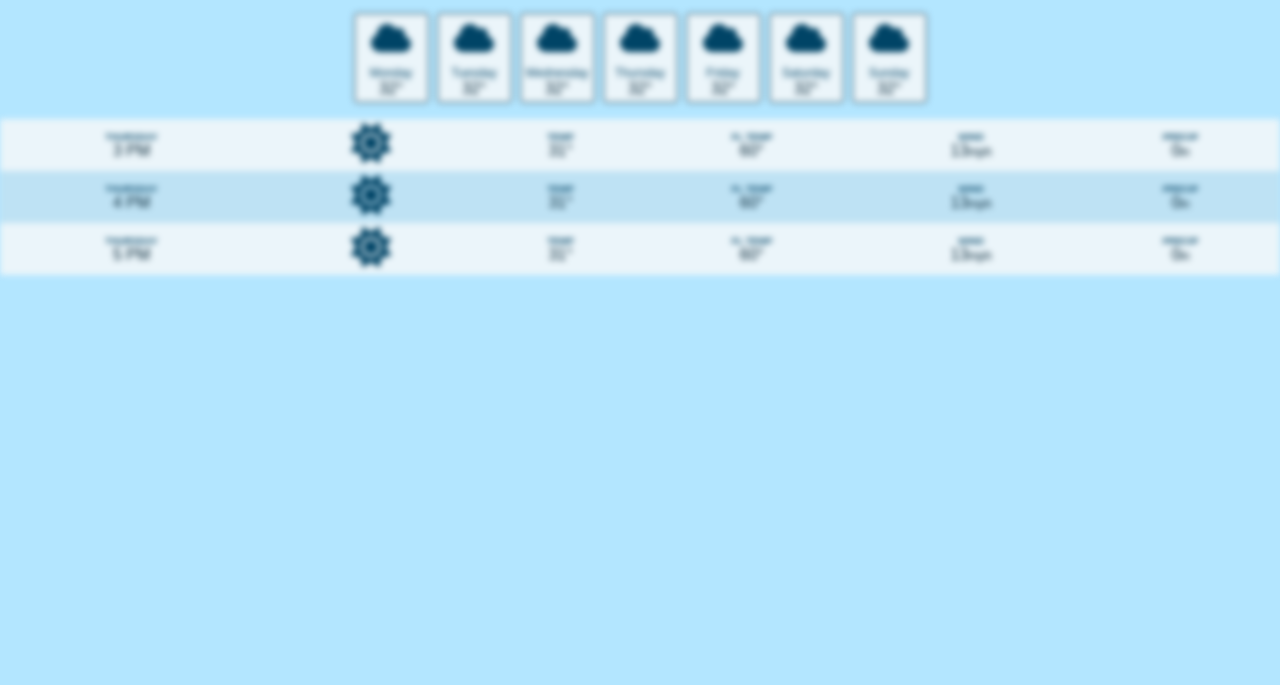
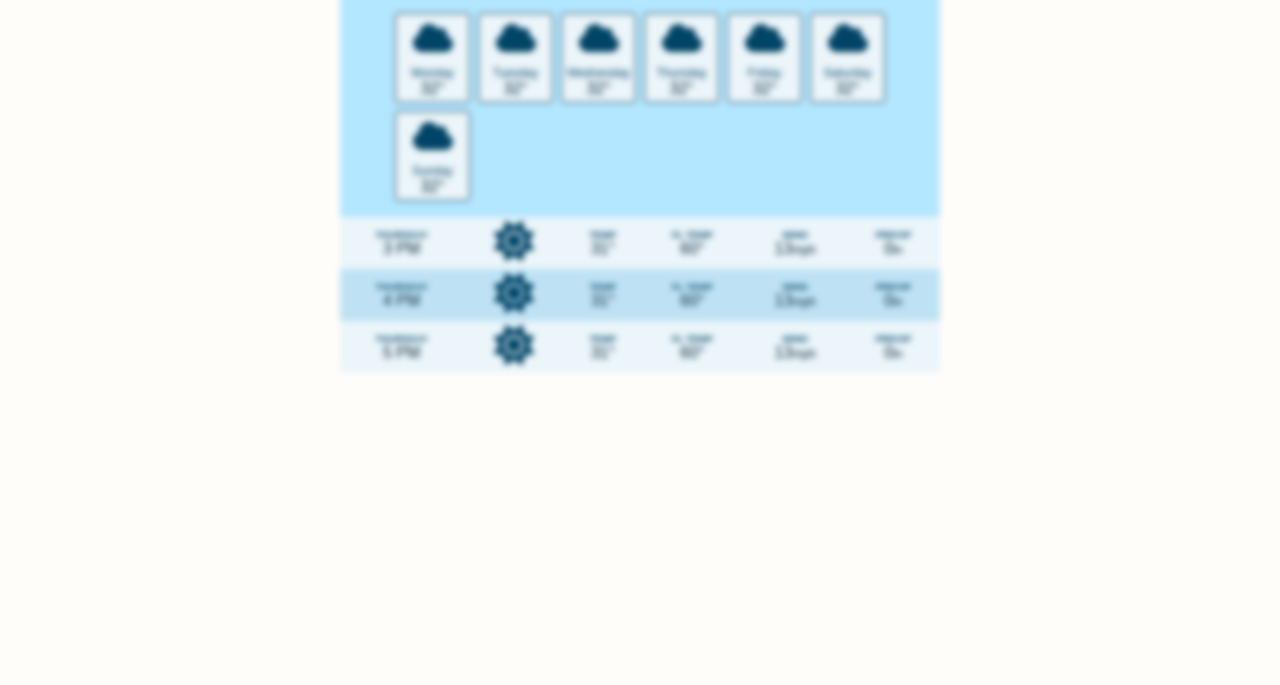
Before and after one commit to Aya-Ogihara/weather-app, a website built with Vite: page index.html in a window 1280 px wide. Shown: the part 115-800 px from the top of the page. Built offline with nearby package versions, Linux system fonts and the light colour scheme; no server answers.

Commit message:
💄 Update background color

```diff
--- a/style.css
+++ b/style.css
@@ -3,6 +3,11 @@ Global
 ========== */
 *, *::before, *::after {
   box-sizing: border-box;
+
+}
+
+html{
+  background: #fffdfa;
 }
 
 body {
@@ -10,6 +15,8 @@ body {
   background-color: hsl(200, 100%, 85%);
   color: hsl(200, 100%, 10%);
   font-family: sans-serif;
+  max-width: 600px;
+  margin: 0 auto;
 }
 
 .blurred {
```
